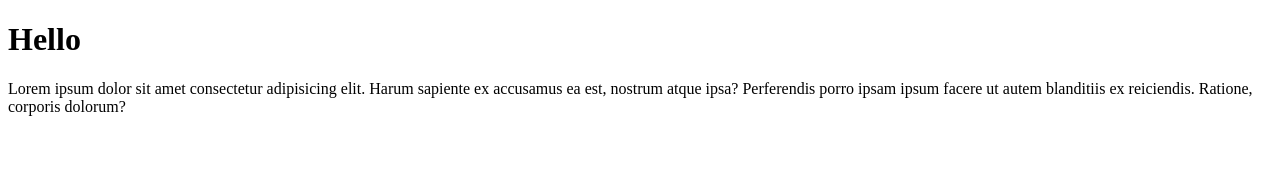
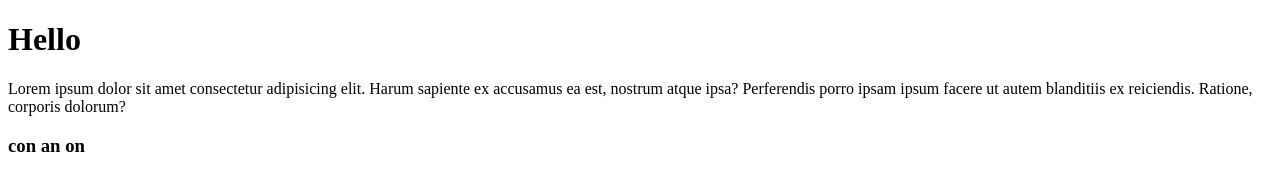
Before and after one commit to saraVillanuevaM/githubrepotutorial, a plain HTML site: page index.html in a window 1280 px wide. Drawn offline with Linux system fonts and the light colour scheme.

Commit message:
Lests go

```diff
--- a/index.html
+++ b/index.html
@@ -8,5 +8,6 @@
 <body>
     <h1>Hello</h1>
     <p>Lorem ipsum dolor sit amet consectetur adipisicing elit. Harum sapiente ex accusamus ea est, nostrum atque ipsa? Perferendis porro ipsam ipsum facere ut autem blanditiis ex reiciendis. Ratione, corporis dolorum?</p>
+<h3>con an on</h3>
 </body>
 </html>
```
Also changed, not shown: readme.txt.
